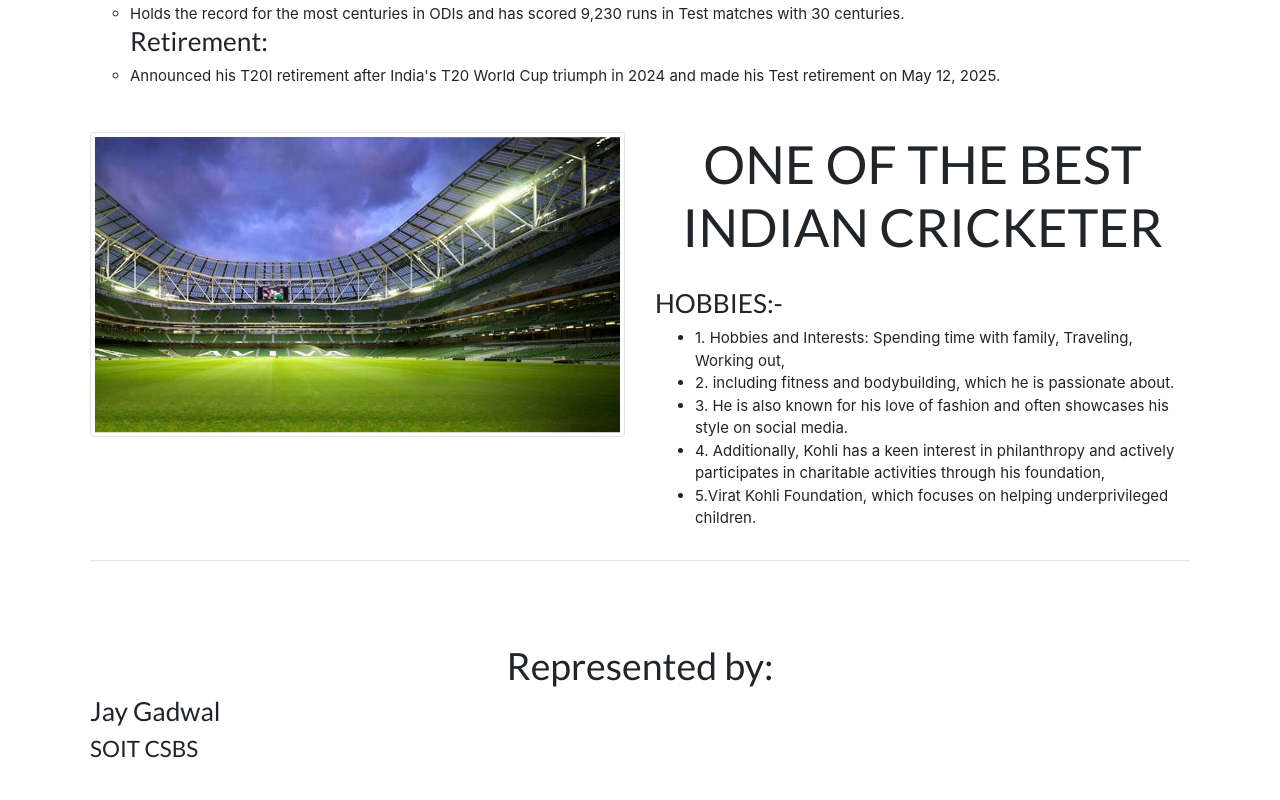
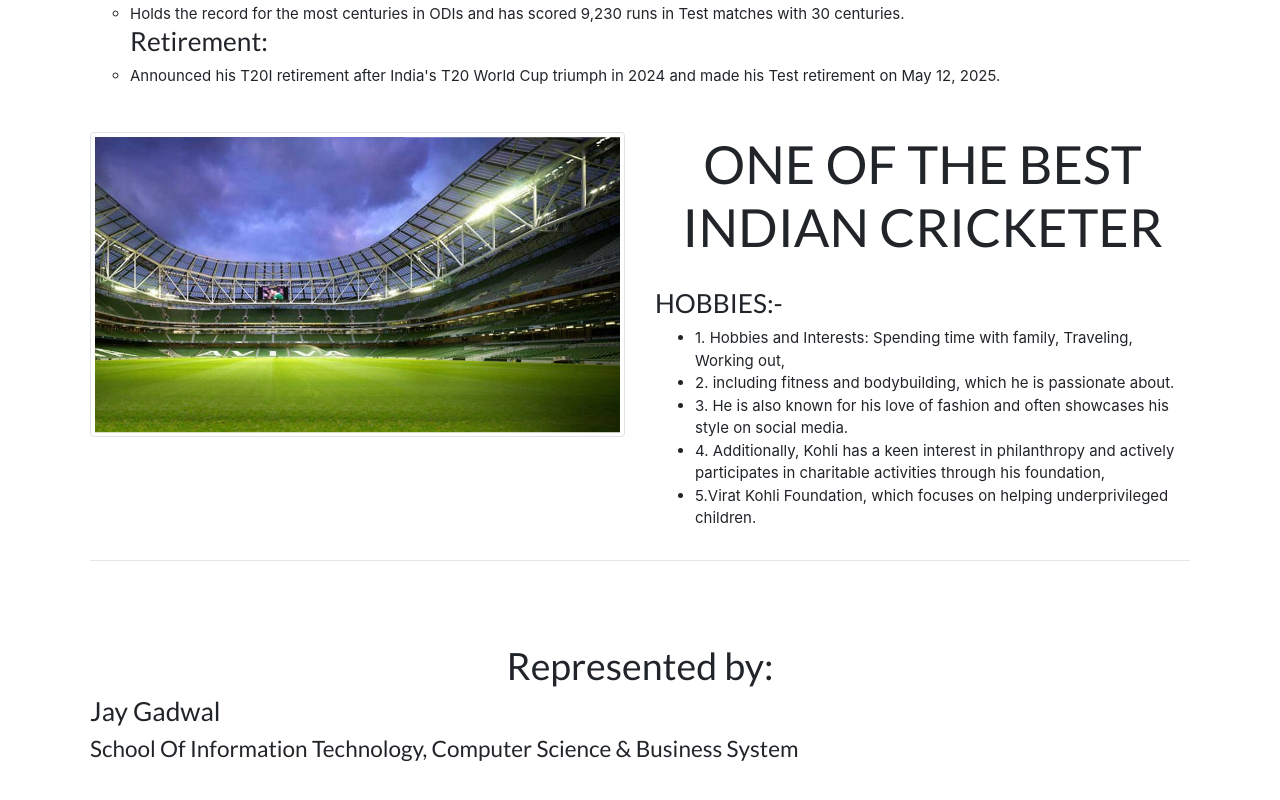
Before and after one commit to JayG2047/Prince-Virat, a plain HTML site: page index.html in a window 1280 px wide. Shown: the part 1211-2011 px from the top of the page. Drawn offline with nearby package versions, Linux system fonts and the light colour scheme.

Commit message:
Update index.html

```diff
--- a/index.html
+++ b/index.html
@@ -176,7 +176,8 @@
       <div>
       <h1 class="text-center">Represented by:</h1>
       <h3>Jay Gadwal</h3>
-      <h4>SOIT CSBS</h4>
+      <h4>School Of Information Technology,
+      Computer Science & Business System</h4>
       <br>
 
      <h1 class="text-light display-6"></h1>
```
